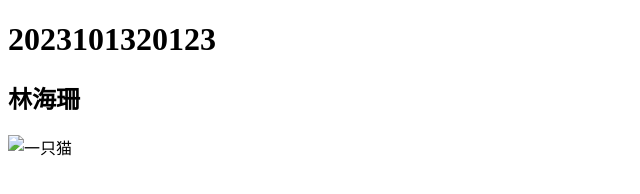
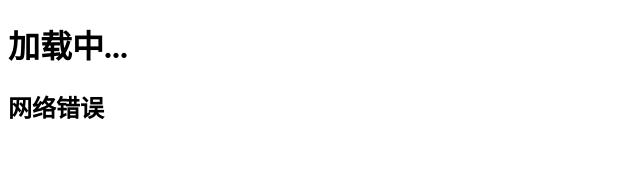
Before and after one commit to 3586759775/3586759775.github.io, a plain HTML site: page index.html in a window 1280 px wide. Shown: the whole page, without its empty margins (0-640 px from the left). Drawn offline with Linux system fonts and the light colour scheme.

```diff
--- a/index.html
+++ b/index.html
@@ -6,8 +6,7 @@
     <title>Document</title>
 </head>
 <body>
-    <h1>2023101320123</h1>
-    <h2>林海珊</h2>
-    <img src="" alt="一只猫">
+    <h1>加载中...</h1>
+    <h2>网络错误</h2>
 </body>
 </html>
```
